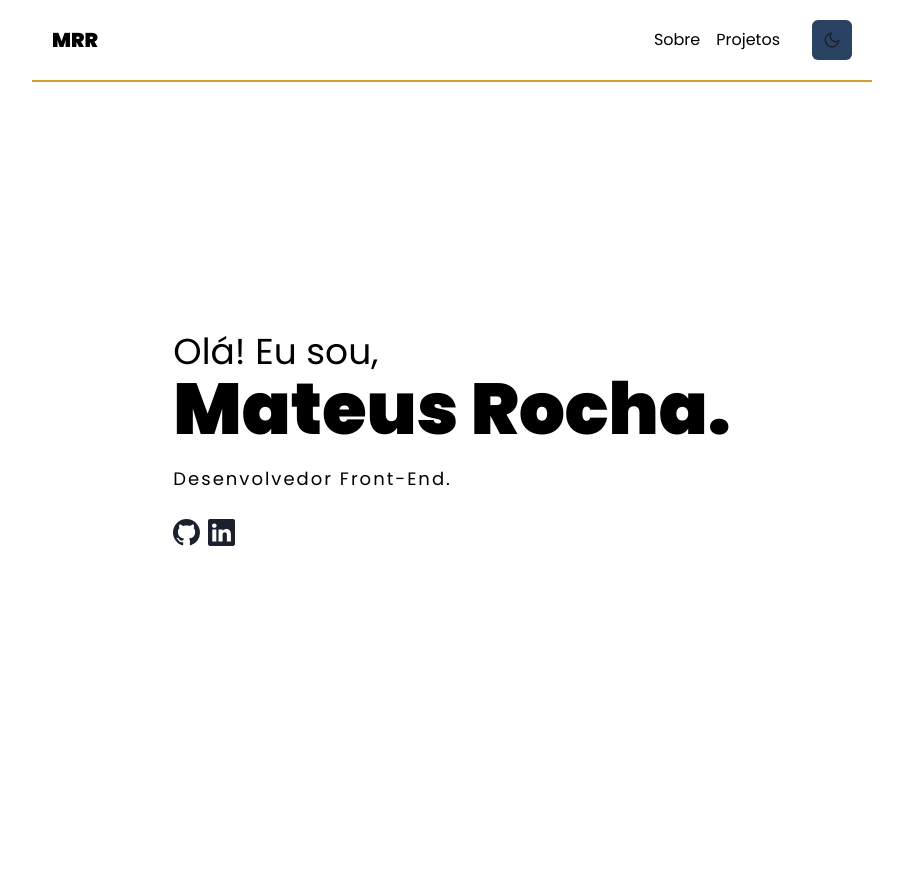
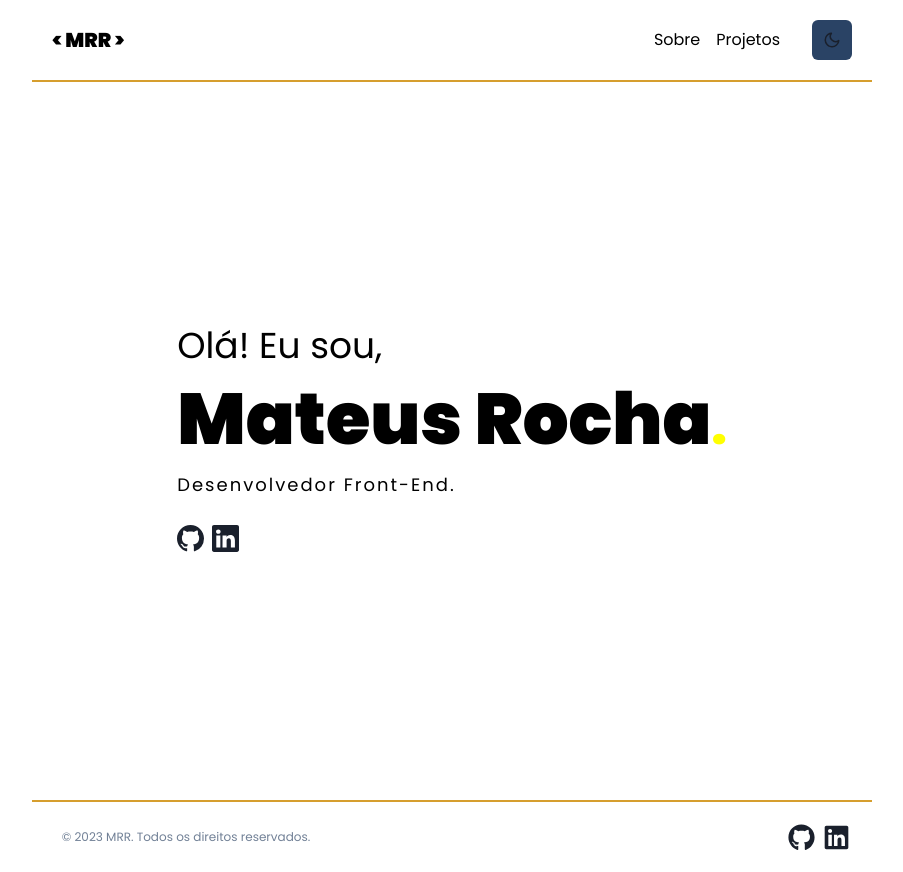
Before and after one commit to mateusrr/Portfolio, a Next.js app: page / in a window 1280 px wide. Shown: the whole page, without its empty margins (188-1091 px from the left). Before the commit the page ends 800 px from the top, so only its background shows below. Built offline with nearby package versions, Linux system fonts and the light colour scheme.

Commit message:
update modal, footer

```diff
--- a/src/pages/footer.tsx
+++ b/src/components/Footer.tsx
@@ -1,7 +1,7 @@
 import { Box, Flex, Text } from '@chakra-ui/react'
 import { FaGithub, FaLinkedin } from 'react-icons/fa'
-import Line from '../components/Line'
-import SocialMedia from '../components/SocialMedia'
+import Line from './Line'
+import SocialMedia from './SocialMedia'
 
 export default function Footer() {
   return (
--- a/src/components/Header/index.tsx
+++ b/src/components/Header/index.tsx
@@ -1,4 +1,11 @@
-import { Flex, Heading, Icon, IconButton, useColorMode } from '@chakra-ui/react'
+import {
+  Flex,
+  Heading,
+  Icon,
+  IconButton,
+  Text,
+  useColorMode,
+} from '@chakra-ui/react'
 import Link from 'next/link'
 import { FiMoon, FiSun } from 'react-icons/fi'
 import Line from '../Line'
@@ -22,8 +29,8 @@ export default function Header() {
         mx="auto"
         transition="background-color 0.2s"
       >
-        <Heading as="h1" size="md">
-          <Link href="/">MRR</Link>
+        <Heading size="md">
+          <Link href="/">&#60; MRR &#62;</Link>
         </Heading>
 
         <Flex align="center">
--- a/src/pages/about.tsx
+++ b/src/pages/about.tsx
@@ -3,6 +3,7 @@ import { Box, Flex, Grid, Text } from '@chakra-ui/react'
 import Languages from '../components/About/Languages'
 import Header from '@/components/Header/index'
 import IconModal from '@/components/About/Modal'
+import Footer from '@/components/Footer'
 
 const Paragraph = ({ children }: any) => (
   <Text mt={5} textAlign="justify">
@@ -40,6 +41,8 @@ export default function About() {
             <IconModal />
           </Box>
         </Grid>
+
+        <Footer />
       </Box>
     </>
   )
--- a/src/pages/index.tsx
+++ b/src/pages/index.tsx
@@ -4,6 +4,7 @@ import Header from '@/components/Header/index'
 import { motion } from 'framer-motion'
 import { BsLinkedin, BsGithub } from 'react-icons/bs'
 import SocialMedia from '../components/SocialMedia'
+import Footer from '@/components/Footer'
 
 const Motion = motion(Box)
 export default function Home() {
@@ -34,10 +35,11 @@ export default function Home() {
             <Heading as="h2" size="xl" fontWeight="normal">
               Olá! Eu sou,
             </Heading>
-            <Heading as="h1" size="4xl">
-              Mateus Rocha.
+            <Heading as="h1" m="1rem 0" size="4xl">
+              Mateus Rocha
+              <span style={{ color: 'yellow', fontSize: '3rem' }}>.</span>
             </Heading>
-            <Text fontSize="md" letterSpacing={2} mt={5} fontWeight="normal">
+            <Text fontSize="md" letterSpacing={2} fontWeight="normal">
               Desenvolvedor Front-End.
             </Text>
           </Box>
@@ -55,6 +57,8 @@ export default function Home() {
           </Flex>
         </Motion>
       </Flex>
+
+      <Footer />
     </Box>
   )
 }
```
Also changed, not shown: src/components/About/Modal.tsx (+11 -3 lines).
